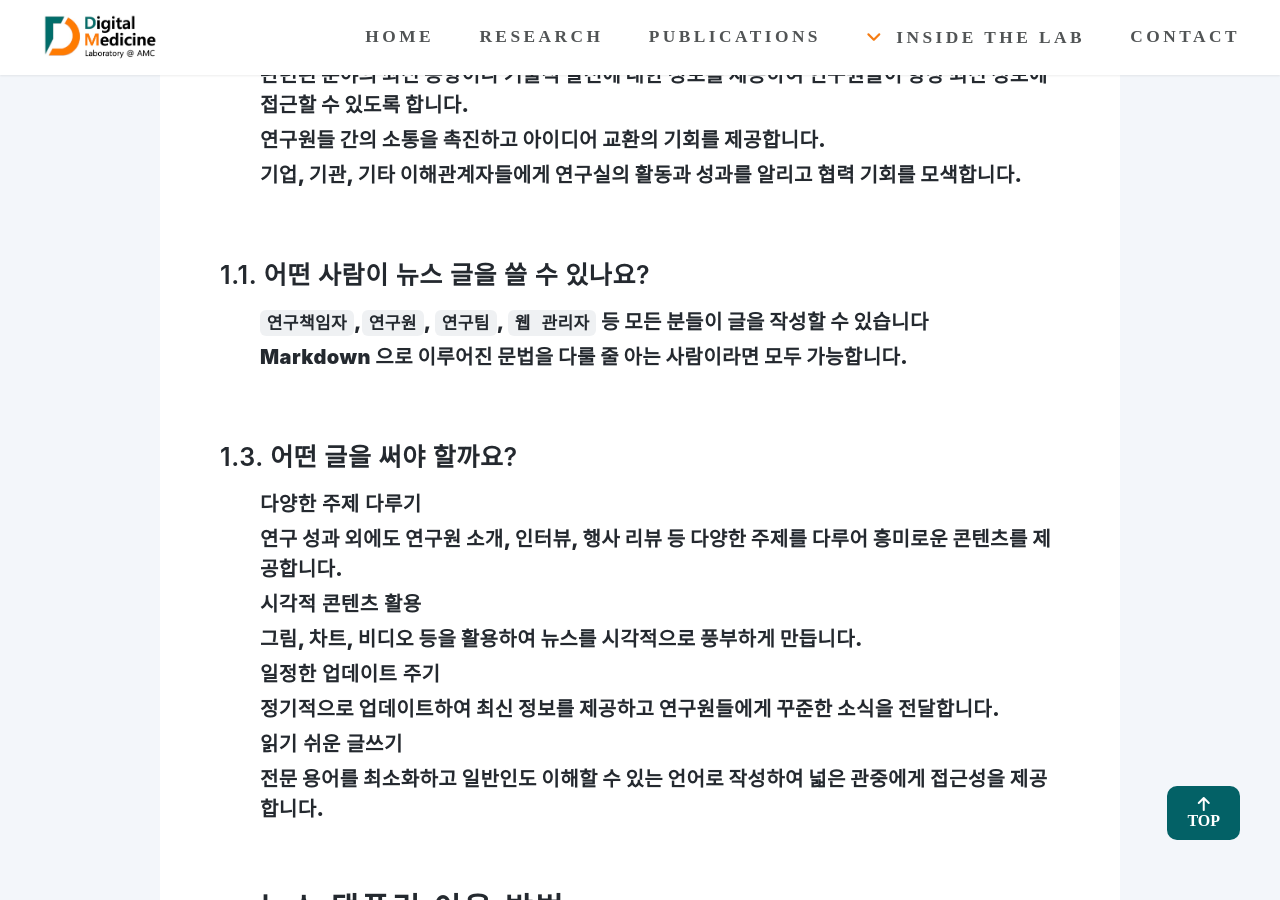
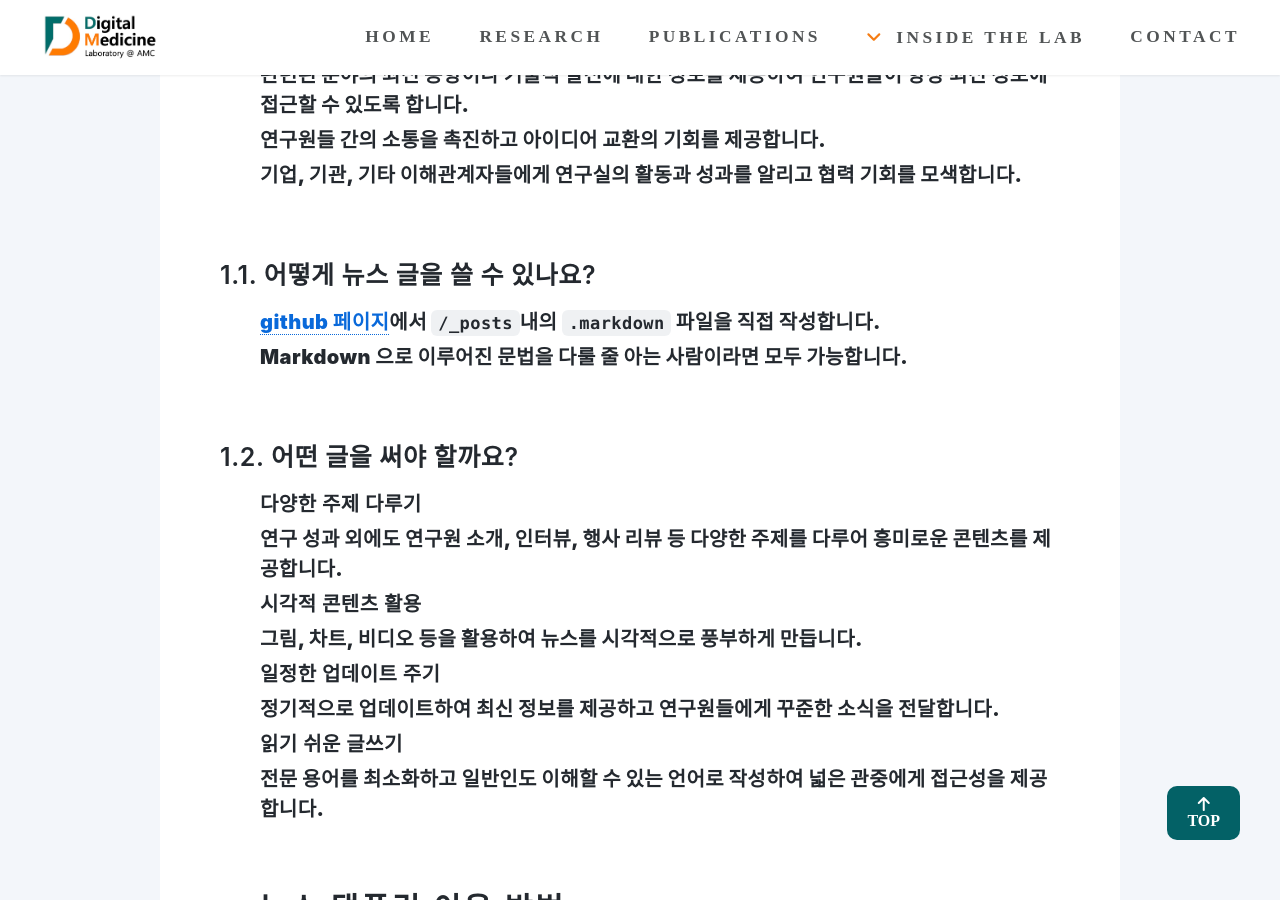
Before and after one commit to ydon1111/ydon1111.github.io, a Jekyll site: the page built from _posts/2023-10-24-test6.markdown, in a window 1280 px wide and 900 px high, scrolled down 1269 px. Built offline with Jekyll 4.4.1, drawn with Linux system fonts in a browser that asks for light colours; nearby versions of some CDN libraries; some web fonts are replaced; some of the changed text lies outside the part shown.

Commit message:
마크다운 수정

````diff
--- a/_posts/2023-10-24-test6.markdown
+++ b/_posts/2023-10-24-test6.markdown
@@ -35,13 +35,14 @@ short-content: "간단하게 표시할 내용입니다. "
 
 <br>
 
-### 1.1. 어떤 사람이 뉴스 글을 쓸 수 있나요?
-- `연구책임자`,`연구원`, `연구팀`, `웹 관리자` 등 모든 분들이 글을 작성할 수 있습니다
+### 1.1. 어떻게 뉴스 글을 쓸 수 있나요?
+- [github 페이지](https://github.com/ydon1111/ydon1111.github.io)에서 `/_posts`내의 `.markdown` 파일을 직접 작성합니다.
 - Markdown 으로 이루어진 문법을 다룰 줄 아는 사람이라면 모두 가능합니다.
+
 
 <br>
 
-### 1.3. 어떤 글을 써야 할까요?
+### 1.2. 어떤 글을 써야 할까요?
 
 - **다양한 주제 다루기**
 - 연구 성과 외에도 연구원 소개, 인터뷰, 행사 리뷰 등 다양한 주제를 다루어 흥미로운 콘텐츠를 제공합니다.
@@ -131,16 +132,11 @@ block 안에 글을 쓰기 위해서는 ' 따온표가 아닌, ` 3개 사이에
 - 안녕하세요 들여쓰기 입니다.
 
 ```
-- - 들여쓰기는 한번 더 가능합니다.
+- - 들여쓰기는 여러번 가능합니다.
 ```
 
-- - 들여쓰기는 한번 더 가능합니다.
+- - 들여쓰기는 여러번 가능합니다.
 
-```
-- - - 세 번도 가능하네요
-```
-
-- - - 세 번도 가능하네요
 
 <br>
 
````
